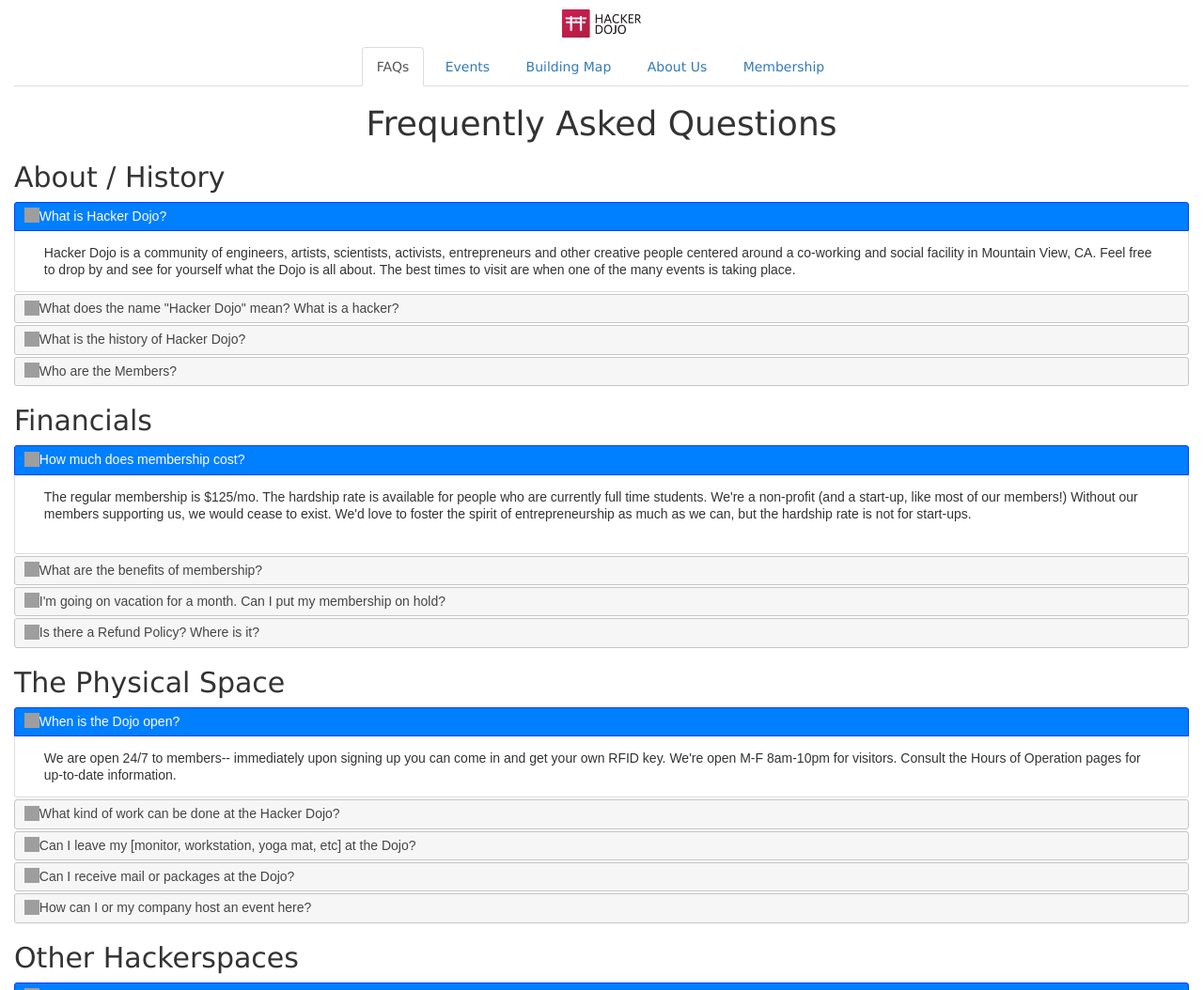
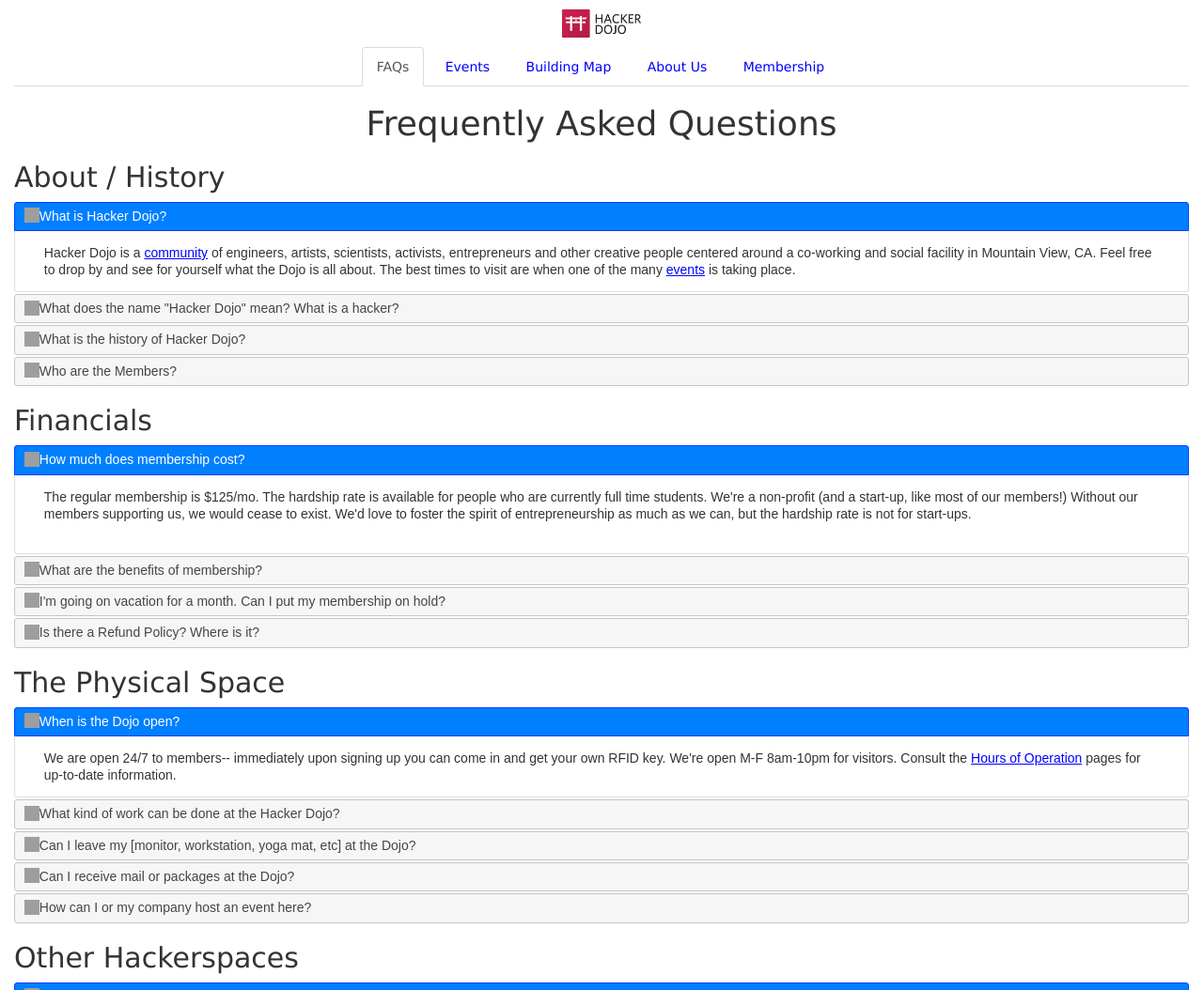
Before and after one commit to vanessa-bell/hd-kiosk, a Django app: page /faqs/ in a window 1280 px wide. Shown: the top 1054 px of the page at 94% size. Run offline with Django 3.2, Linux system fonts and the light colour scheme; some libraries are stand-ins or nearby versions; grey boxes are pictures that could not be loaded.

Commit message:
FAQ anchor tags are now blue & underlined;

```diff
--- a/kiosk/static/styles/mystyles.css
+++ b/kiosk/static/styles/mystyles.css
@@ -1,5 +1,9 @@
 body {
 	font-family: "Verdana","Arial",sans-serif !important;
+}
+
+a, a:hover, a:visited {
+    color: blue;
 }
 
 .membership {
--- a/kiosk/templates/kiosk/faqs.html
+++ b/kiosk/templates/kiosk/faqs.html
@@ -6,23 +6,24 @@
     <div class="main container-fluid">
         <h1 class="text-center">Frequently Asked Questions</h1>
         <h2>About / History</h2>
+
         <div id="accordion1">
             <h3>What is Hacker Dojo?</h3>
-            <div>Hacker Dojo is a <a href="/about">community</a> of engineers, artists, scientists, activists,
+            <div>Hacker Dojo is a <a class='blue' href="/about_us">community</a> of engineers, artists, scientists, activists,
                 entrepreneurs and other creative people centered around a co-working and social facility in Mountain
                 View, CA. Feel free to drop by and see for yourself what the Dojo is all about. The best times to visit
-                are when one of the many <a href="/events">events</a> is taking place.
+                are when one of the many <a class='blue' href="/events">events</a> is taking place.
             </div>
             <h3>What does the name "Hacker Dojo" mean? What is a hacker?</h3>
             <div>A hacker is anyone that is skilled at what he or she does; an artisan. A dojo is a place where one
                 learns or trains.
             </div>
             <h3>What is the history of Hacker Dojo?</h3>
-            <div>We've actually got a whole <a href="http://wiki.hackerdojo.com/w/page/27029118/History">history</a>
+            <div>We've actually got a whole <a class='blue' href="http://wiki.hackerdojo.com/w/page/27029118/History">history</a>
                 page for that.
             </div>
             <h3>Who are the Members?</h3>
-            <div>Quite various. See the <a href="http://signup.hackerdojo.com/memberlist">current list</a> on-line.
+            <div>Quite various. See the <a class='blue' href="http://signup.hackerdojo.com/memberlist">current list</a> on-line.
             </div>
         </div>
         <h2>Financials</h2>
@@ -37,16 +38,16 @@
             <div>If you are a creative, entrepreneurial spirit who loves what you do and wants to meet like-minded
                 people in Silicon Valley, then Hacker Dojo is the place for you to meet kindred spirits. Hacker Dojo is
                 the world's greatest coffeehouse, where the WiFi is fast, the coffee is free, and you can choose a
-                chatty room or a quiet one. Read more about the Benefits of membership: <a
+                chatty room or a quiet one. Read more about the Benefits of membership: <a class='blue'
                         href="http://wiki.hackerdojo.com/Benefits-of-the-Dojo">Benefits of the Dojo</a></div>
             <h3>I'm going on vacation for a month. Can I put my membership on hold?</h3>
-            <div>You can log into <a href="http://dashboard.hackerdojo.com/">dashboard.hackerdojo.com</a> and click on
+            <div>You can log into <a class='blue' href="http://dashboard.hackerdojo.com/">dashboard.hackerdojo.com</a> and click on
                 the my billing tab to pause membership. Although, we want people to feel like the are supporting our
                 community, as opposed to a straightforward transaction of $195/mo for x,y,z privileges.
             </div>
             <h3>Is there a Refund Policy? Where is it?</h3>
             <div>Yes. The Dojo does <u>NOT</u> refund membership dues. That's because we already have monthly instead of
-                annual dues. If that sounds heartless, read the exceptions in the full <a
+                annual dues. If that sounds heartless, read the exceptions in the full <a class='blue'
                         href="http://wiki.hackerdojo.com/w/page/25382565/Refund-Policy">Refund Policy</a> .
             </div>
         </div>
@@ -54,12 +55,12 @@
         <div id="accordion3">
             <h3>When is the Dojo open?</h3>
             <div>We are open 24/7 to members-- immediately upon signing up you can come in and get your own RFID key.
-                We're open M-F 8am-10pm for visitors. Consult the <a
+                We're open M-F 8am-10pm for visitors. Consult the <a class='blue'
                         href="http://wiki.hackerdojo.com/Hours-of-Operation">Hours of Operation</a> pages for up-to-date
                 information.
             </div>
             <h3>What kind of work can be done at the Hacker Dojo?</h3>
-            <div>Popular activities at the Dojo have included quiet coding, <a
+            <div>Popular activities at the Dojo have included quiet coding, <a class='blue'
                     href="http://wiki.hackerdojo.com/Classes">classes</a>, meet-ups, electronics fabrication, quilting,
                 juggling, bread baking, parties, job fairs, robotics demonstrations. Any activity that can be safely
                 done indoors and doesn't require heavy equipment or ventilation is encouraged.
@@ -74,7 +75,7 @@
                 guard your packages.
             </div>
             <h3>How can I or my company host an event here?</h3>
-            <div>Read the <a href="/events">events</a> rules.</div>
+            <div>Read the <a class='blue' href="http://wiki.hackerdojo.com/w/page/41351899/Event%20Policies">event policies</a>.</div>
         </div>
         <h2>Other Hackerspaces</h2>
         <div id="accordion4">
@@ -86,7 +87,7 @@
             <div>Sorry, we don't really have the bandwidth to intensively mentor other spaces, though we do love
                 answering questions and sharing our experiences with those interested in learning about them. You might
                 find more hands-on-training, assistance with your 501c3 application, and guides to other logistics at
-                the <a href="http://schoolfactory.org/">School Factory</a></div>
+                the <a class='blue' href="http://schoolfactory.org/">School Factory</a></div>
         </div>
         <h2>Paperwork and Logistics</h2>
         <div id="accordion5">
@@ -119,7 +120,7 @@
                 compromise/hack into other websites.
             </div>
             <h3>Where are your logos and branding guidelines?</h3>
-            <div><a href="http://wiki.hackerdojo.com/w/page/36903244/Logo%20and%20Branding">Here</a></div>
+            <div><a class='blue' href="https://www.hackerdojo.com/BrandingAndLogo">Here</a></div>
         </div>
     </div>
 {% endblock %}
--- a/kiosk/templates/kiosk/index.html
+++ b/kiosk/templates/kiosk/index.html
@@ -5,6 +5,7 @@
 <head>
     <title>{% block title %}Hacker Dojo Kiosk {% endblock %}</title>
     <meta name="viewport" content="width=device-width, initial-scale=1">
+
     <link rel="stylesheet" href="https://maxcdn.bootstrapcdn.com/bootstrap/3.3.7/css/bootstrap.min.css"
           integrity="sha384-BVYiiSIFeK1dGmJRAkycuHAHRg32OmUcww7on3RYdg4Va+PmSTsz/K68vbdEjh4u" crossorigin="anonymous">
     {#    <link rel="stylesheet" href="https://cdnjs.cloudflare.com/ajax/libs/jquery/3.2.1/jquery.js">#}
@@ -22,6 +23,11 @@
     <!-- fontawesome -->
     <script src="https://use.fontawesome.com/149147c0b3.js"></script>
     <script>
+    $(document).ready(function(){
+    // set color on DOM ready, before theme change
+        $('.blue').css({'color':'blue'});
+        $('.blue').css({'text-decoration':'underline'});
+
         $(function () {
             $("#accordion1").accordion();
         });
@@ -40,6 +46,7 @@
         $(function () {
             $("#accordion6").accordion();
         });
+    });
     </script>
 </head>
 
```
Also changed, not shown: 12 other files.
